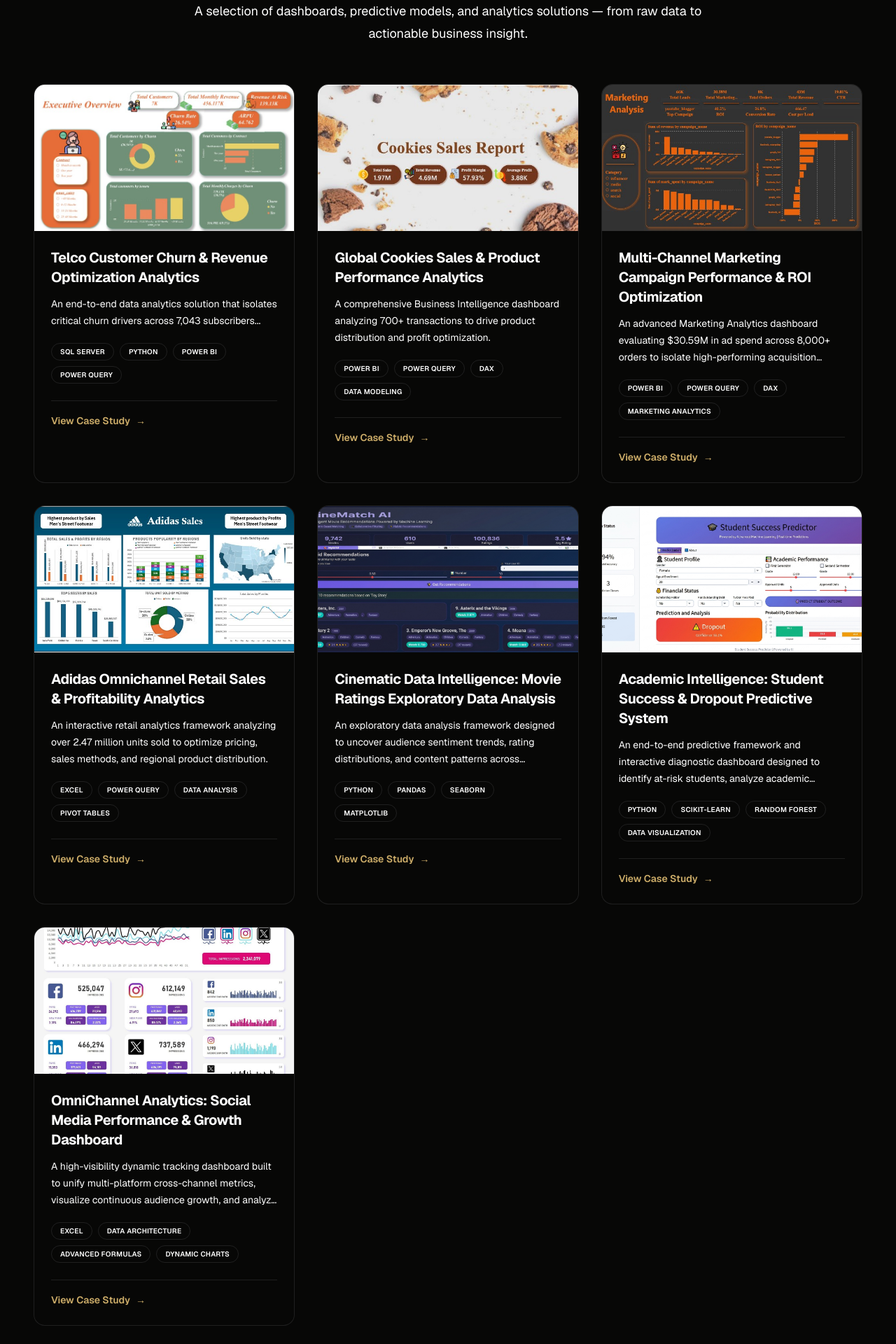
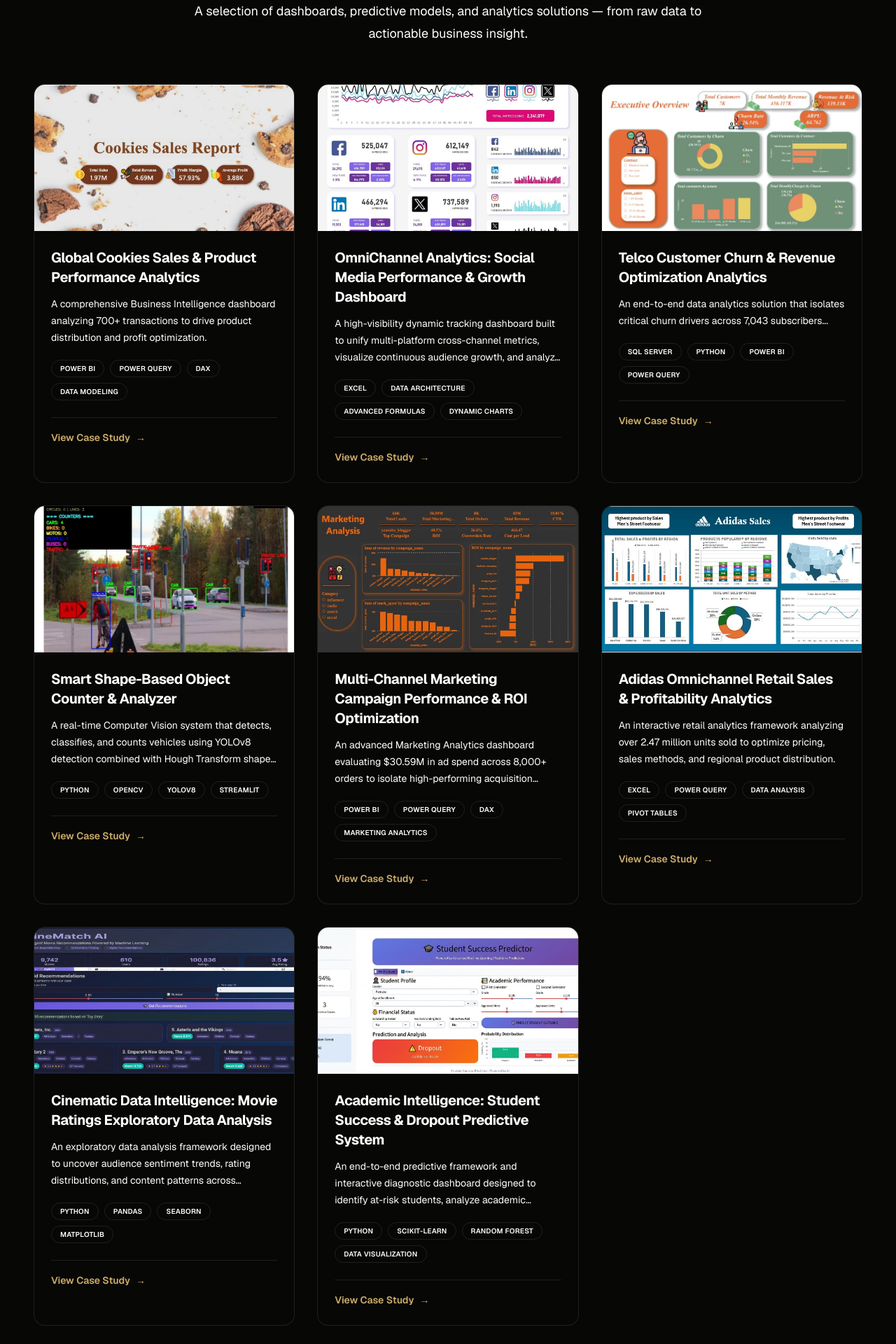
Before and after one commit to YasminNaiem/Portfolio, a Next.js app: page /projects in a window 1280 px wide. Shown: the part 200-2120 px from the top of the page at 70% size. Built offline with nearby package versions, Linux system fonts and the light colour scheme.

Commit message:
Update portfolio projects and CV

```diff
--- a/src/data/projects.ts
+++ b/src/data/projects.ts
@@ -13,6 +13,28 @@
 
 export const projects: Project[] = [
   {
+    id: "cookies-sales-analytics",
+    title: "Global Cookies Sales & Product Performance Analytics",
+    description: "A comprehensive Business Intelligence dashboard analyzing 700+ transactions to drive product distribution and profit optimization.",
+    technologies: ["POWER BI", "POWER QUERY", "DAX", "DATA MODELING", "EXCEL"],
+    image: "/images/cookies.jpg",
+    businessProblem: "The business needed to evaluate the performance of its cookie product lines across different geographies, identify seasonal sales trends, and isolate low-margin products to optimize total profitability.",
+    methodology: "1. ETL Pipeline: Connected and transformed transaction data using Power Query, restructuring messy order records. 2. Geospatial & Product Analysis: Engineered advanced DAX metrics to track Total Sales ($1.97M), Total Revenue ($4.69M), and Profit Margins across cities like Green Bay and states like WI. 3. Visualization: Built intuitive Pareto-style product breakdowns and monthly trend lines to capture peak Q4 performance.",
+    impact: "Analyzed $4.69M in total revenue across 700 orders, uncovering that Chocolate Chip drives the highest profitability ($1.0M+ profit) while Fortune Cookies lag behind, enabling data-driven inventory adjustments that secured a 57.93% overall profit margin.",
+    githubUrl: "https://github.com/YasminNaiem/Cookies-Analysis",
+  },
+  {
+  id: "social-media-metrics-dashboard",
+  title: "OmniChannel Analytics: Social Media Performance & Growth Dashboard",
+  description: "A high-visibility dynamic tracking dashboard built to unify multi-platform cross-channel metrics, visualize continuous audience growth, and analyze engagement rates across major social networks.",
+  technologies: ["EXCEL", "DATA ARCHITECTURE", "ADVANCED FORMULAS", "DYNAMIC CHARTS", "CROSS-CHANNEL ANALYTICS"],
+  image: "/images/social media.jpeg",
+  businessProblem: "Brands struggle to synthesize fragmented performance data across diverse platforms like Facebook, Instagram, LinkedIn, and X, leaving marketing teams without a cohesive view of total organic reach and channel efficiency.",
+  methodology: "1. Unified Data Aggregation: Structured raw weekly/monthly marketing metrics across four discrete platform schemas into a centralized data layer. 2. KPI Architecture & Formula Engineering: Formulated robust logic to dynamically aggregate impressions (surpassing 2.3M total impressions), calculate precise growth trajectories, and cross-reference engagement benchmarks. 3. Dashboard UI Design: Engineered a clean dashboard interface mapping standalone platform panels, growth trend lines, and clear visibility color indicators for executive reporting.",
+  impact: "Consolidated isolated platform streams into a single high-visibility analytical command center. Enabled stakeholders to isolate absolute engagement leaders (such as X at 737K+ impressions) and cross-compare audience response variations at a single glance.",
+  githubUrl: "https://github.com/YasminNaiem/social-Media",
+},
+  {
     id: "telco-churn",
     title: "Telco Customer Churn & Revenue Optimization Analytics",
     description: "An end-to-end data analytics solution that isolates critical churn drivers across 7,043 subscribers...",
@@ -21,31 +43,29 @@
     businessProblem: "The telecom company was losing revenue due to high customer turnover (churn). The objective was to identify why customers leave, which segments are most at risk, and provide actionable retention strategies.",
     methodology: "1. Data Cleaning: Used Python (Pandas) and Power Query to handle missing values and format data types. 2. Modeling: Built a Star Schema data model in Power BI with optimized relationships. 3. DAX: Created advanced measures to calculate Churn Rate, ARPU (Average Revenue Per User), and Revenue at Risk.",
     impact: "Isolated critical churn drivers across 7,043 subscribers, protecting $139K in monthly recurring revenue by mapping out a targeted customer retention framework.",
-    githubUrl: "https://github.com/yourusername/telco-churn",
+    githubUrl: "https://github.com/YasminNaiem/Telco-Customer-Churn-Analysis",
   },
- {
-    id: "cookies-sales-analytics",
-    title: "Global Cookies Sales & Product Performance Analytics",
-    description: "A comprehensive Business Intelligence dashboard analyzing 700+ transactions to drive product distribution and profit optimization.",
-    technologies: ["POWER BI", "POWER QUERY", "DAX", "DATA MODELING", "EXCEL"],
-    image: "/images/cookies.jpg",
-    businessProblem: "The business needed to evaluate the performance of its cookie product lines across different geographies, identify seasonal sales trends, and isolate low-margin products to optimize total profitability.",
-    methodology: "1. ETL Pipeline: Connected and transformed transaction data using Power Query, restructuring messy order records. 2. Geospatial & Product Analysis: Engineered advanced DAX metrics to track Total Sales ($1.97M), Total Revenue ($4.69M), and Profit Margins across cities like Green Bay and states like WI. 3. Visualization: Built intuitive Pareto-style product breakdowns and monthly trend lines to capture peak Q4 performance.",
-    impact: "Analyzed $4.69M in total revenue across 700 orders, uncovering that Chocolate Chip drives the highest profitability ($1.0M+ profit) while Fortune Cookies lag behind, enabling data-driven inventory adjustments that secured a 57.93% overall profit margin.",
-    githubUrl: "https://github.com/yourusername/cookies-sales-analytics",
-    liveUrl: "#",
+  {
+    id: "smart-object-counter-analyzer",
+    title: "Smart Shape-Based Object Counter & Analyzer",
+    description: "A real-time Computer Vision system that detects, classifies, and counts vehicles using YOLOv8 detection combined with Hough Transform shape analysis.",
+    technologies: ["PYTHON", "OPENCV", "YOLOV8", "STREAMLIT", "COMPUTER VISION"],
+    image: "/images/object counter.jpg",
+    businessProblem: "Traffic monitoring systems need to not only detect vehicles but understand their structural shape to classify them accurately (cars vs. bicycles vs. motorcycles) while avoiding duplicate counts across video frames.",
+    methodology: "1. Object Detection: Implemented YOLOv8 to detect multiple objects simultaneously in real-time video streams. 2. Shape Analysis Pipeline: Applied Grayscale conversion, Gaussian Blur, and Canny Edge Detection inside each detected object's ROI. 3. Hough Transform: Used Hough Circles to identify wheels and Hough Lines to identify vehicle body structure. 4. Object Classification: Built logic combining circle count, line count, aspect ratio, and area to classify objects as Cars, Bicycles, or Motorcycles. 5. Duplicate-Free Counting: Engineered a centroid-based ObjectTracker to ensure each object is counted exactly once as it moves across frames. 6. Interactive Controls: Added real-time trackbars for tuning Canny thresholds and Hough parameters directly from the UI.",
+    impact: "Successfully processes live video streams with accurate multi-class vehicle counting (cars, bicycles, motorcycles, people, buses, traffic lights), exportable to CSV reports, deployed through an interactive Streamlit web interface.",
+    githubUrl: "https://github.com/YasminNaiem/Smart-Shape-Based-Object-Counter-Analyzer",
   },
   {
     id: "marketing-campaign-analytics",
     title: "Multi-Channel Marketing Campaign Performance & ROI Optimization",
     description: "An advanced Marketing Analytics dashboard evaluating $30.59M in ad spend across 8,000+ orders to isolate high-performing acquisition channels.",
     technologies: ["POWER BI", "POWER QUERY", "DAX", "MARKETING ANALYTICS", "EXCEL"],
-    image: "/images/Marketing.jpg", // اتأكدي من إضافة اسم الصورة الصح هنا جوه فولدر public/images
+    image: "/images/marketing.jpg", // اتأكدي من إضافة اسم الصورة الصح هنا جوه فولدر public/images
     businessProblem: "The marketing department needed to evaluate campaign efficiency across multiple channels (Social, Influencers, Search, Media), identify which campaigns yield the highest ROI, and optimize a $30.59M marketing budget.",
     methodology: "1. Data Consolidation: Cleaned and combined cross-channel marketing metrics (Leads, Impressions, Spend, and Revenue) using Power Query. 2. KPI Engineering: Developed advanced DAX formulas to calculate Return on Investment (40.2% ROI), Click-Through Rate (19.01% CTR), Conversion Rate (26.8%), and Cost Per Lead ($466.47)[cite: 2]. 3. Behavioral Analysis: Modeled weekday performance trends to uncover that Friday and Saturday generate peak order volumes, while Thursday dominates ad impressions[cite: 2].",
     impact: "Successfully analyzed $43M in total revenue generated from 66K leads[cite: 2]. Uncovered that the 'Influencer' category drives the absolute highest revenue (over $20M) despite 'Social' consuming the highest budget share (45.11% / $13.8M)[cite: 2]. Identified 'youtube_blogger' as the top overall campaign with an exceptional 40.2% ROI, allowing for data-driven budget reallocation away from underperforming channels[cite: 2].",
-    githubUrl: "https://github.com/yourusername/marketing-campaign-analytics",
-    liveUrl: "#",
+    githubUrl: "https://github.com/YasminNaiem/Marketing",
   },
   {
     id: "adidas-sales-analytics",
@@ -56,8 +76,7 @@
     businessProblem: "Adidas required a centralized analytics solution to monitor sales performance across multiple retailers (like West Gear and Foot Locker) and methods (In-store, Online, Outlet) to discover hidden regional variations and optimize operating margins.",
     methodology: "1. Data Auditing & Restructuring: Cleaned and structured raw transactional records spanning thousands of rows, ensuring exact precision across units and invoice dates. 2. Cross-Dimensional Analytics: Grouped and sliced performance by Region, Retailer, and Product Categories using advanced lookup formulas and pivot structures. 3. Omnichannel Profiling: Segmented performance by sales methods to evaluate efficiency, contrasting traditional In-store distribution against high-margin Online and Outlet growth.",
     impact: "Evaluated a massive dataset of $899.9M in Total Sales and $332.1M in Operating Profit, maintaining a strong average margin of 42.3%. Isolated 'Men's Street Footwear' as the dominant product line driving $208.8M in revenue, and identified 'In-store' as the top revenue channel ($356.6M) while highlighting 'Online' sales ($247.6M) as a crucial margin optimizer.",
-    githubUrl: "https://github.com/yourusername/adidas-sales-analytics",
-    liveUrl: "#",
+    githubUrl: "https://github.com/YasminNaiem/Addidas-Analysis",
   },
   {
   id: "movie-ratings-eda",
@@ -68,8 +87,7 @@
   businessProblem: "Streaming platforms and production studios often struggle to identify overarching audience sentiment trends and dataset imbalances, requiring a clean, visual diagnostic approach to evaluate how content is distributed across various rating classifications.",
   methodology: "1. Data Pipeline & Diagnostics: Processed structured media datasets using Pandas to handle categorical structures and ensure seamless column parsing. 2. Statistical Distribution Profiling: Built custom frequency counting mechanisms to group and slice data points by individual rating categories. 3. Visual Storytelling Optimization: Engineered high-clarity Count Plots (sns.countplot) with custom axis formatting, distinct labels, and structured layouts to transform raw tabular data into intuitive, scannable insights.",
   impact: "Successfully transformed raw categorical text columns into actionable visual intelligence, isolating dominant rating frequencies and highlighting data skewness at a single glance. Established a clear baseline for production strategy by instantly revealing which content ratings command the largest presence in the dataset.",
-  githubUrl: "https://github.com/yourusername/movie-ratings-eda",
-  liveUrl: "#",
+  githubUrl: "https://github.com/YasminNaiem/Movie-Recommendation-System",
 },
 {
   id: "student-success-predictor",
@@ -80,19 +98,6 @@
   businessProblem: "Educational institutions struggle to proactively detect students at risk of dropping out due to complex intersections of academic performance, financial constraints, and demographic factors, requiring an automated, high-accuracy diagnostic tool.",
   methodology: "1. Data Engineering & Feature Selection: Screened low-variance attributes (removing features with >90% zeros) while preserving high-impact structural variables like tuition status and credit completions. 2. Predictive Modeling & Validation: Trained a Random Forest classifier achieving a 94% model accuracy and a 0.92 Cross-Validation score across 36 core features. 3. Interactive Interface Engineering: Developed a clean, high-visibility dashboard UI that maps student profiles, academic performance sliders, and financial statuses into real-time probability distributions and risk alerts.",
   impact: "Successfully transformed raw academic and financial datasets into actionable risk intelligence, enabling advisors to isolate dominant dropout indicators (such as outstanding debt) at a single glance. Established a 94% accurate predictive baseline to support proactive institutional retention strategies.",
-  githubUrl: "https://github.com/yourusername/student-success-predictor",
-  liveUrl: "#",
+  githubUrl: "https://github.com/YasminNaiem/student-Attitude-Behavior",
 },
-{
-  id: "social-media-metrics-dashboard",
-  title: "OmniChannel Analytics: Social Media Performance & Growth Dashboard",
-  description: "A high-visibility dynamic tracking dashboard built to unify multi-platform cross-channel metrics, visualize continuous audience growth, and analyze engagement rates across major social networks.",
-  technologies: ["EXCEL", "DATA ARCHITECTURE", "ADVANCED FORMULAS", "DYNAMIC CHARTS", "CROSS-CHANNEL ANALYTICS"],
-  image: "/images/social media.jpeg",
-  businessProblem: "Brands struggle to synthesize fragmented performance data across diverse platforms like Facebook, Instagram, LinkedIn, and X, leaving marketing teams without a cohesive view of total organic reach and channel efficiency.",
-  methodology: "1. Unified Data Aggregation: Structured raw weekly/monthly marketing metrics across four discrete platform schemas into a centralized data layer. 2. KPI Architecture & Formula Engineering: Formulated robust logic to dynamically aggregate impressions (surpassing 2.3M total impressions), calculate precise growth trajectories, and cross-reference engagement benchmarks. 3. Dashboard UI Design: Engineered a clean dashboard interface mapping standalone platform panels, growth trend lines, and clear visibility color indicators for executive reporting.",
-  impact: "Consolidated isolated platform streams into a single high-visibility analytical command center. Enabled stakeholders to isolate absolute engagement leaders (such as X at 737K+ impressions) and cross-compare audience response variations at a single glance.",
-  githubUrl: "https://github.com/yourusername/social-media-metrics-dashboard",
-  liveUrl: "#",
-}
 ];
```
Also changed, not shown: src/components/Hero.tsx (+9 -7 lines), public/images/object counter.jpg (added), 1 other file (tests, documents, lock files or other folders).
